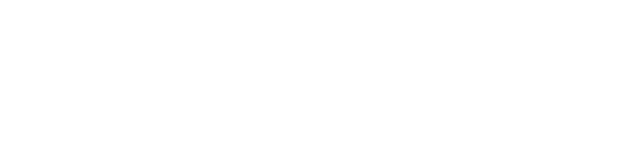
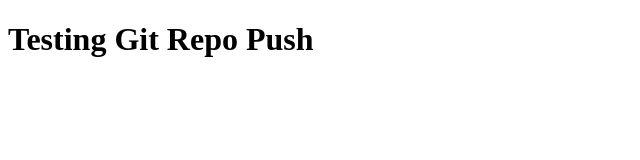
Before and after one commit to seroujk/new-repository, a plain HTML site: page index.html in a window 1280 px wide. Shown: the whole page, without its empty margins (0-640 px from the left). Drawn offline with Linux system fonts and the light colour scheme.

Commit message:
Added heading in body

```diff
--- a/index.html
+++ b/index.html
@@ -6,6 +6,6 @@
     <title>Git Testing</title>
 </head>
 <body>
-
+    <h1>Testing Git Repo Push</h1>
 </body>
 </html>
```
